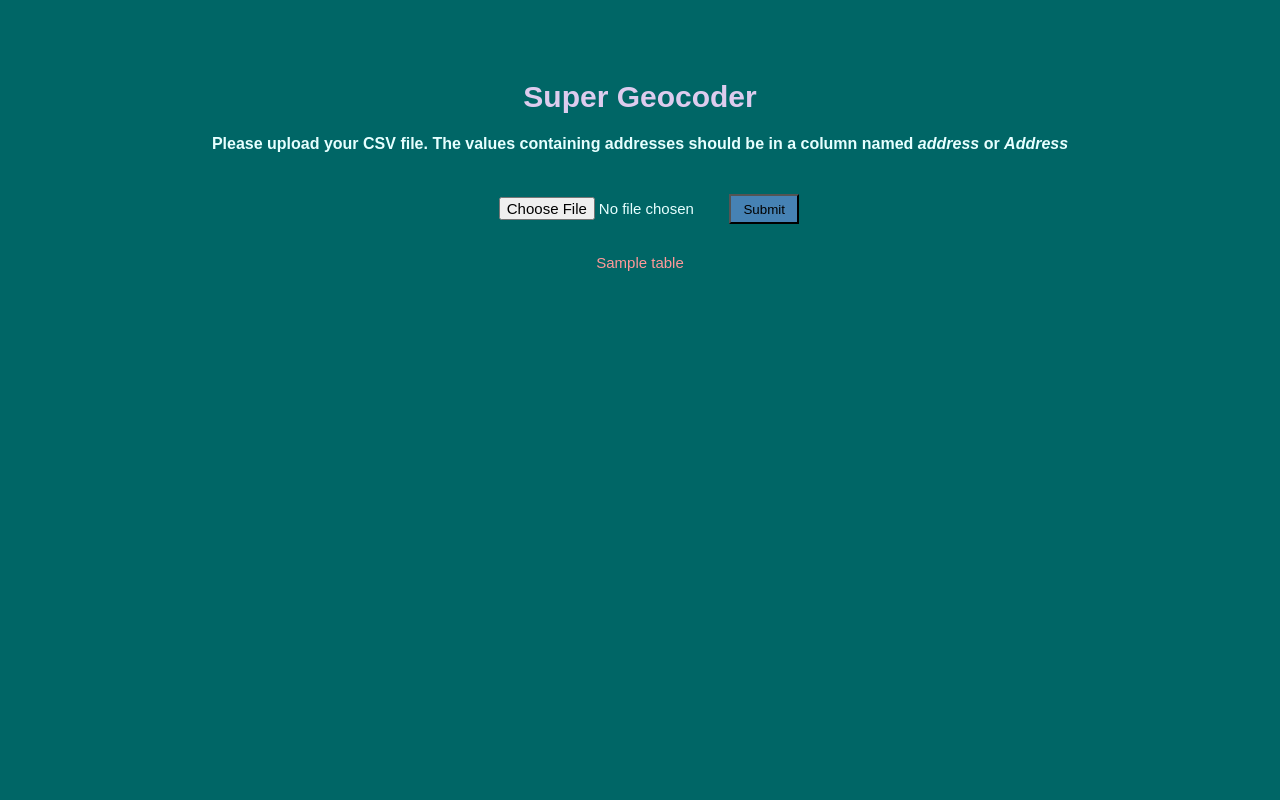
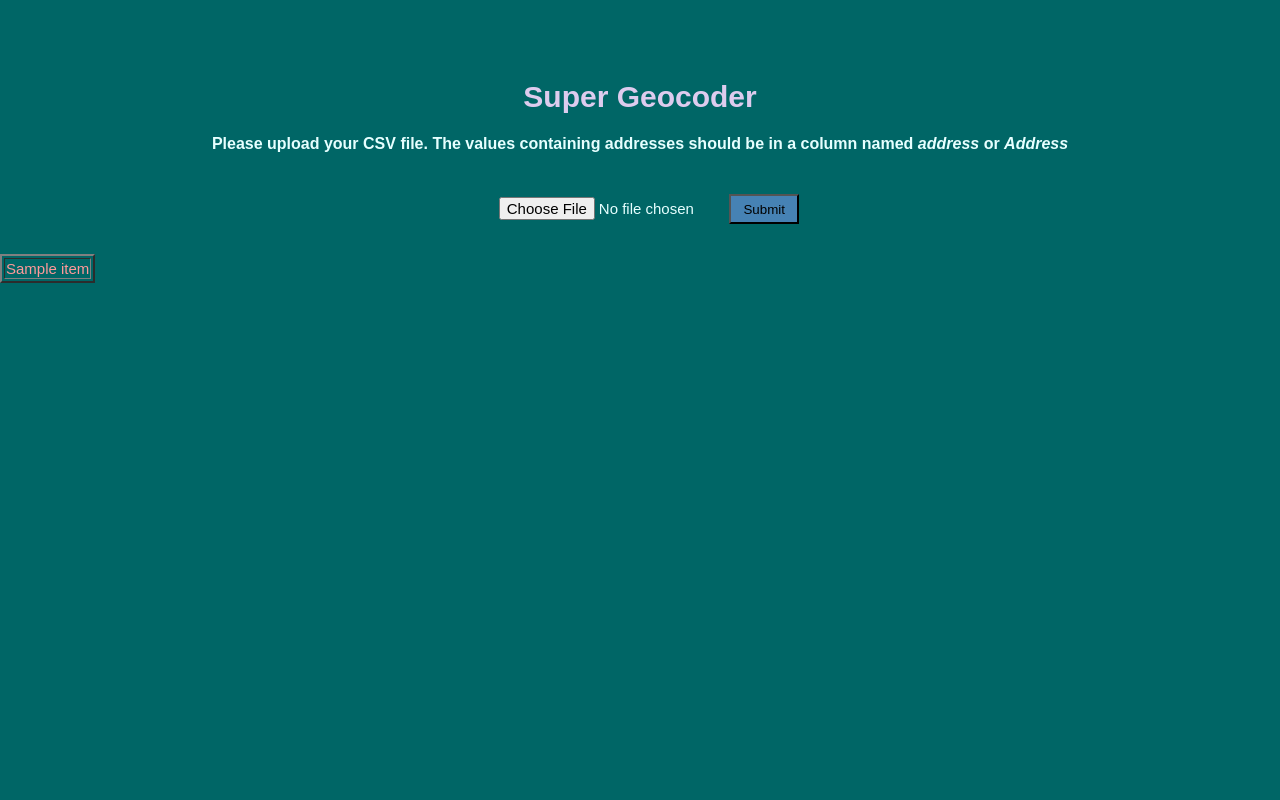
Before and after one commit to freerangeandy/geocoder-webapp, a Flask app: template templates/index.html in a window 1280 px wide. Run offline with Flask 2, Linux system fonts and the light colour scheme; the template is opened without the code that fills it: most values are stand-ins (such as "Sample title", 1, 10 or a date in 2020).

Commit message:
display uploaded csv data as table

```diff
--- a/app.py
+++ b/app.py
@@ -12,10 +12,16 @@ def success():
     if request.method == 'POST':
         csv_file = request.files["csv_file"]
         csv_df = pandas.read_csv(csv_file, index_col="ID")
-        if "Address" in csv_df.columns or "address" in csv_df.columns:
-            return render_template("index.html", table="table goes here")
+        header = None
+        if "Address" in csv_df.columns:
+            header = "Address"
+        elif "address" in csv_df.columns:
+            header = "address"
         else:
             return render_template("index.html", error="Please make sure you have an address column in your CSV file!")
+
+
+        return render_template("index.html", table=csv_df.to_numpy())
 
 if __name__ == '__main__':
     app.debug = True
--- a/templates/index.html
+++ b/templates/index.html
@@ -16,7 +16,15 @@
         {% if error %}
           {{ error | safe }}
         {% else %}
-          {{ table | safe }}
+          <table border=2>
+            {% for row in table %}
+              <tr>
+                {% for item in row %}
+                  <td>{{item|safe}}</td>
+                {% endfor %}
+              </tr>
+            {% endfor %}
+          </table>
         {% endif %}
       </div>
     </div>
```
